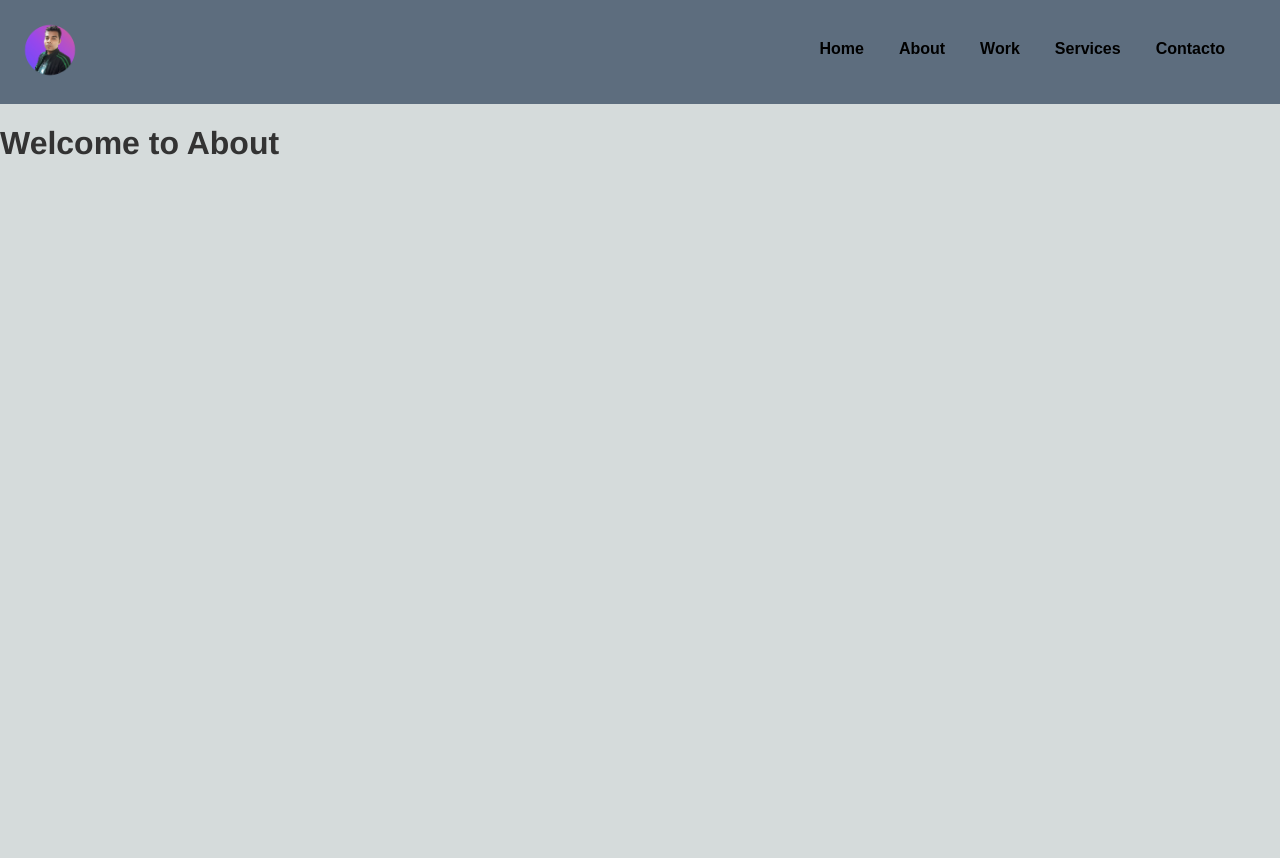
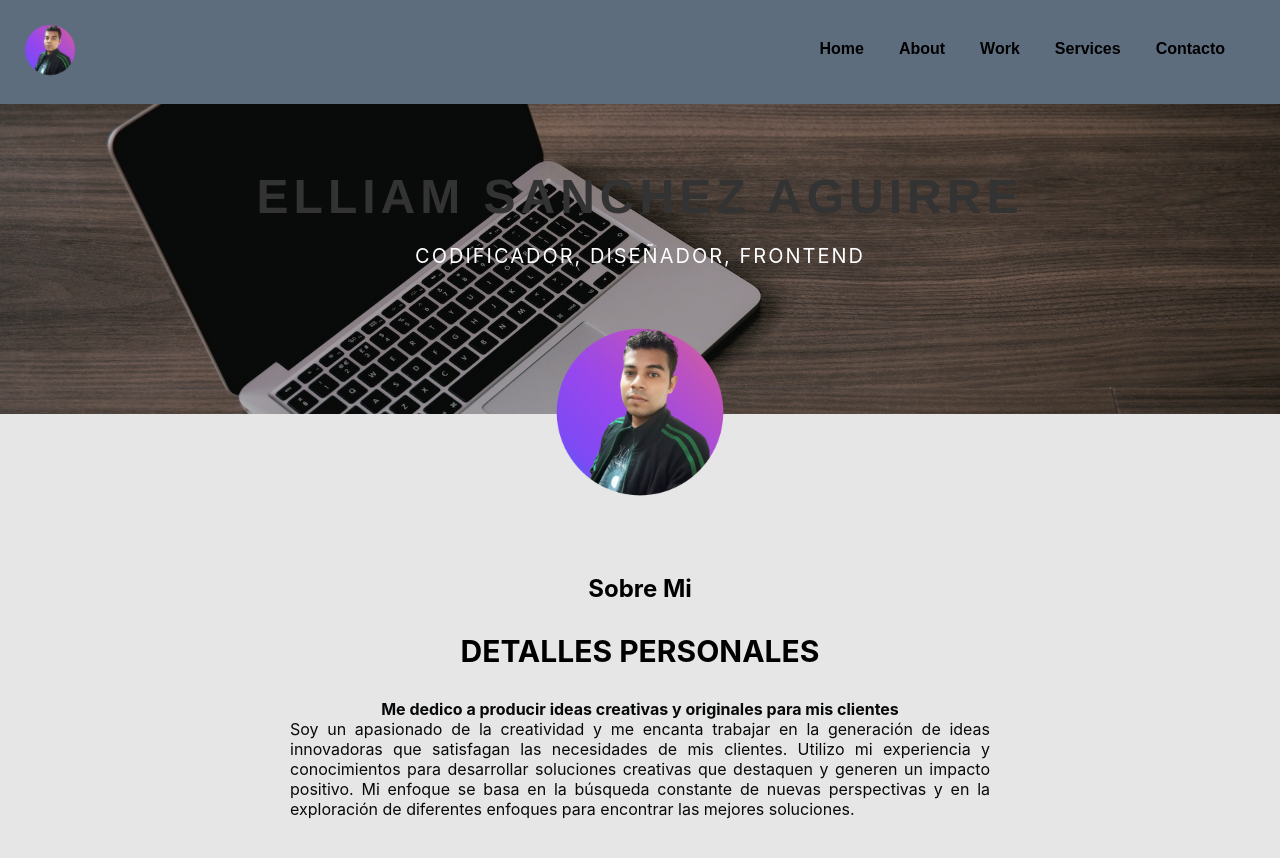
Before and after one commit to Elliam-Sanchez510/Landing-page, a React (Create React App) app: page /about in a window 1280 px wide. Shown: the top 858 px of the page. Before the commit the page ends 800 px from the top, so only its background shows below. Built offline with nearby package versions, Linux system fonts and the light colour scheme.

Commit message:
Creating component About

```diff
--- a/src/components/screens/About.tsx
+++ b/src/components/screens/About.tsx
@@ -1,9 +1,31 @@
 import React from 'react';
+import '../styles/About.css'
+import foto from '../image/foto.png'
 
-const About: React.FC = (): JSX.Element => {
+const About = () => {
   return (
     <div>
-      <h1>Welcome to About</h1>
+      <section className="inicio" id="inicio">
+        <div className="contenido-seccion">
+          <div className="info">
+            <h1>ELLIAM SANCHEZ AGUIRRE</h1>
+            <h2>CODIFICADOR, DISEÑADOR, FRONTEND</h2>
+          </div>
+          <div className="foto">
+            <img src={foto} alt="foto" />
+          </div>
+        </div>
+      </section>
+
+      <section className="sobremi" id="sobremi">
+        <div className="contenido-seccion">
+          <h2 className="titulo-seccion">Sobre Mi</h2>
+          <h3>Detalles personales</h3>
+
+          <p className="especial">Me dedico a producir ideas creativas y originales para mis clientes</p>
+          <p className="miperfil">Soy un apasionado de la creatividad y me encanta trabajar en la generación de ideas innovadoras que satisfagan las necesidades de mis clientes. Utilizo mi experiencia y conocimientos para desarrollar soluciones creativas que destaquen y generen un impacto positivo. Mi enfoque se basa en la búsqueda constante de nuevas perspectivas y en la exploración de diferentes enfoques para encontrar las mejores soluciones.</p>
+        </div>
+      </section>
     </div>
   );
 };
--- /dev/null
+++ b/src/components/styles/About.css
@@ -0,0 +1,119 @@
+/* * {
+    font-family: "Titillium Web";
+    margin: 0;
+    padding: 0;
+} */
+
+/* SECCION INICIO */
+.inicio {
+    background: linear-gradient(rgba(0, 0, 0, .3), rgba(0, 0, 0, .3)), url("../image/fondo.jpg");
+    background-size: cover;
+    background-position: center center;
+    color: #fff;
+}
+
+.inicio .contenido-seccion {
+    max-width: 1000px;
+    margin: auto;
+    text-align: center;
+    padding: 0 10px;
+}
+
+.info {
+    padding: 25px;
+    padding-bottom: 130px;
+}
+
+.info h1 {
+    font-size: 3rem;
+    letter-spacing: 5px;
+}
+
+.info h2 {
+    font-weight: normal;
+    font-size: 20px;
+    margin-top: -10px;
+    letter-spacing: 2px;
+}
+
+.foto {
+    position: absolute;
+    left: 50%;
+    transform: translate(-50%, -50%);
+}
+
+.foto img {
+    border-radius: 50%;
+    object-fit: cover;
+    width: 200px;
+    height: 200px;
+    image-rendering: optimizequality;
+}
+
+@media (max-width: 768px) {
+    .foto img {
+        position: relative;
+        top: auto;
+        left: auto;
+        transform: none;
+        margin: auto;
+    }
+}
+
+/* sobre mi */
+.sobremi {
+    background-color: #e6e6e6;
+    padding: 140px 0 100px 0;
+    text-align: center;
+}
+
+.sobremi .contenido-seccion {
+    max-width: 1000px;
+    margin: auto;
+    padding: 0 10px;
+}
+
+.sobremi .contenido-seccion h3 {
+    text-transform: uppercase;
+    font-size: 30px;
+}
+
+.sobremi .contenido-seccion .especial {
+    color: #08090a;
+    font-weight: bold;
+    margin-top: 15px;
+}
+
+.sobremi .contenido-seccion p {
+    max-width: 700px;
+    margin: auto;
+    color: #08090a;
+}
+
+.sobremi .contenido-seccion .fila {
+    display: flex;
+    margin-top: 30px;
+    justify-content: space-between;
+    border-radius: 10px;
+}
+
+.sobremi .contenido-seccion .fila .col {
+    width: 30%;
+    margin: 6px;
+}
+
+
+
+.miperfil {
+    text-align: justify;
+}
+
+.sobremi .contenido-seccion .fila .col span {
+    display: block;
+    font-weight: bold;
+    margin: 8px 0;
+    color: #08090a;
+    font-size: 14px;
+    text-transform: uppercase;
+    text-align: center;
+}
```
Also changed, not shown: src/components/image/fondo.jpg (added).
